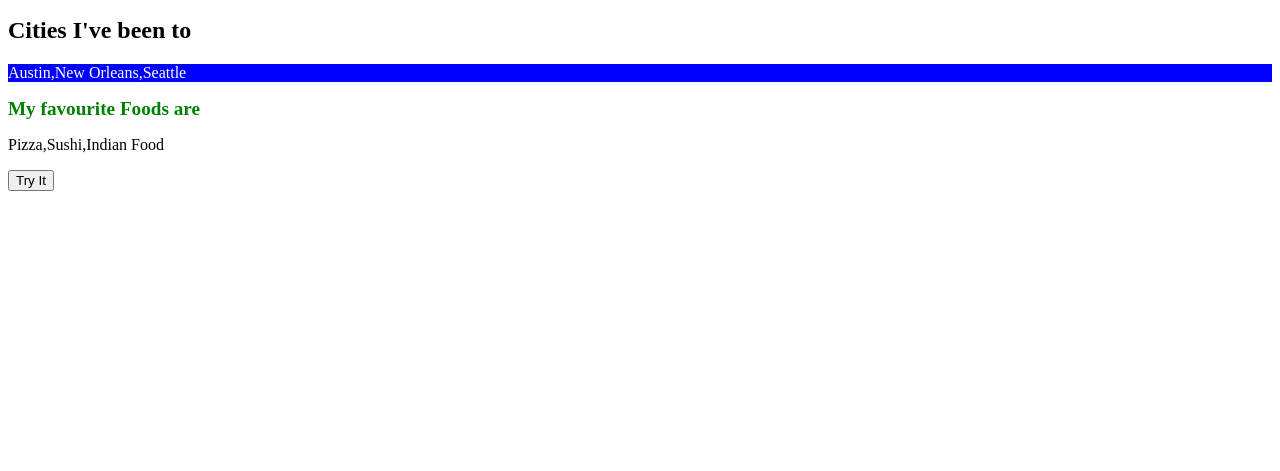
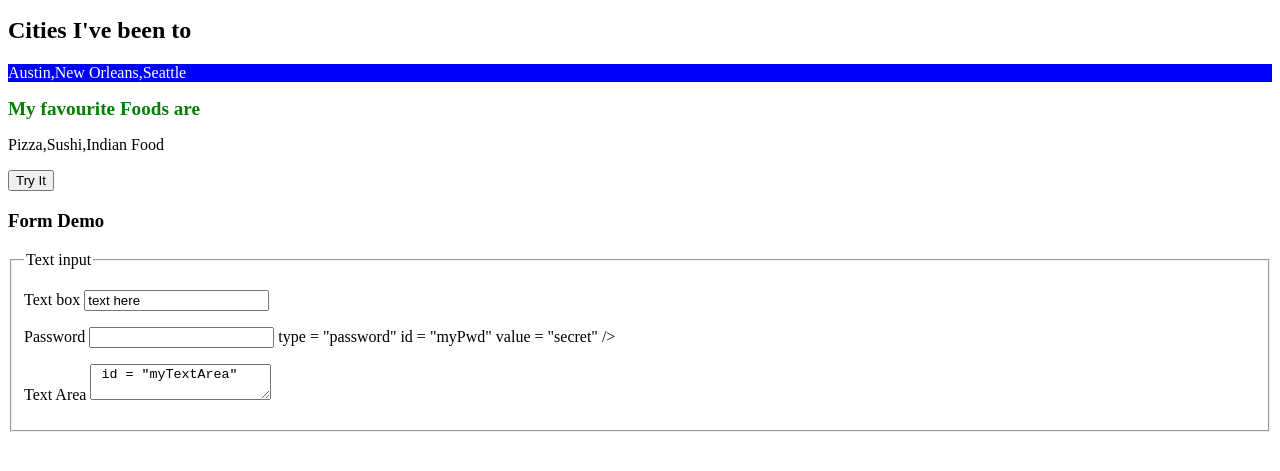
Before and after one commit to rchabra-heap/Heappy_Test, a plain HTML site: page About.html in a window 1280 px wide. Shown: the part 87-558 px from the top of the page. Drawn offline with Linux system fonts and the light colour scheme.

Commit message:
Update About.html

```diff
--- a/About.html
+++ b/About.html
@@ -39,6 +39,30 @@
    <div>
       <button type="button" onclick="AlertFunction()">Try It</button>
 
+         <h3>Form Demo</h3>
+    <form>
+      <fieldset>
+        <legend>Text input</legend>
+        <p>
+          <label>Text box</label>
+          <input type = "text"
+                 id = "myText"
+                 value = "text here" />
+        </p>
+        <p>
+          <label>Password</label>
+          <input> type = "password"
+                  id = "myPwd"
+                  value = "secret" />
+        </p>
+        <p>
+          <label>Text Area</label>
+          <textarea> id = "myTextArea"
+                  rows = "3"
+                  cols = "80">Your text here</textarea>
+        </p>
+      </fieldset>
+    </form>
 
   </body>
 </html>
```
